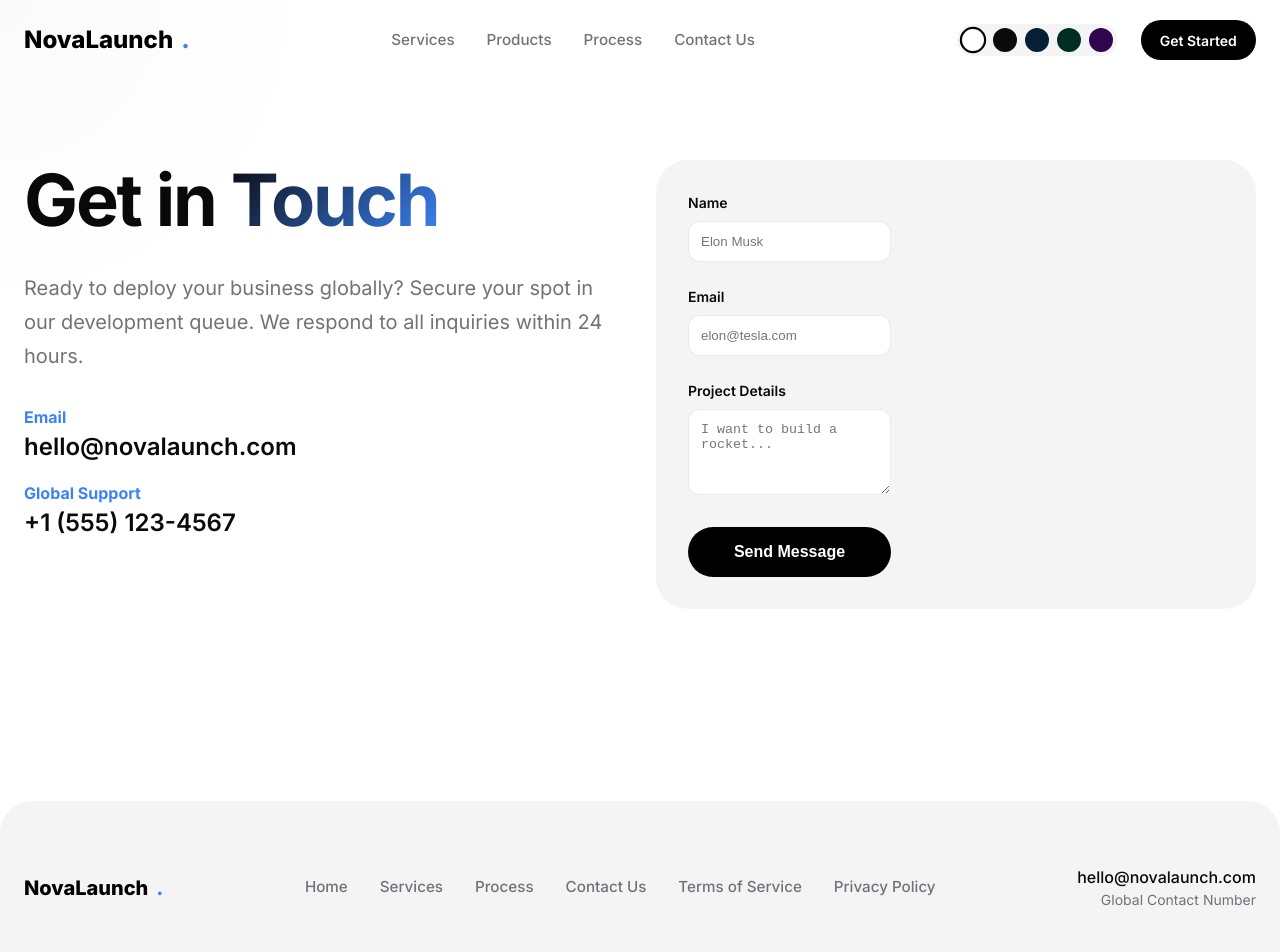
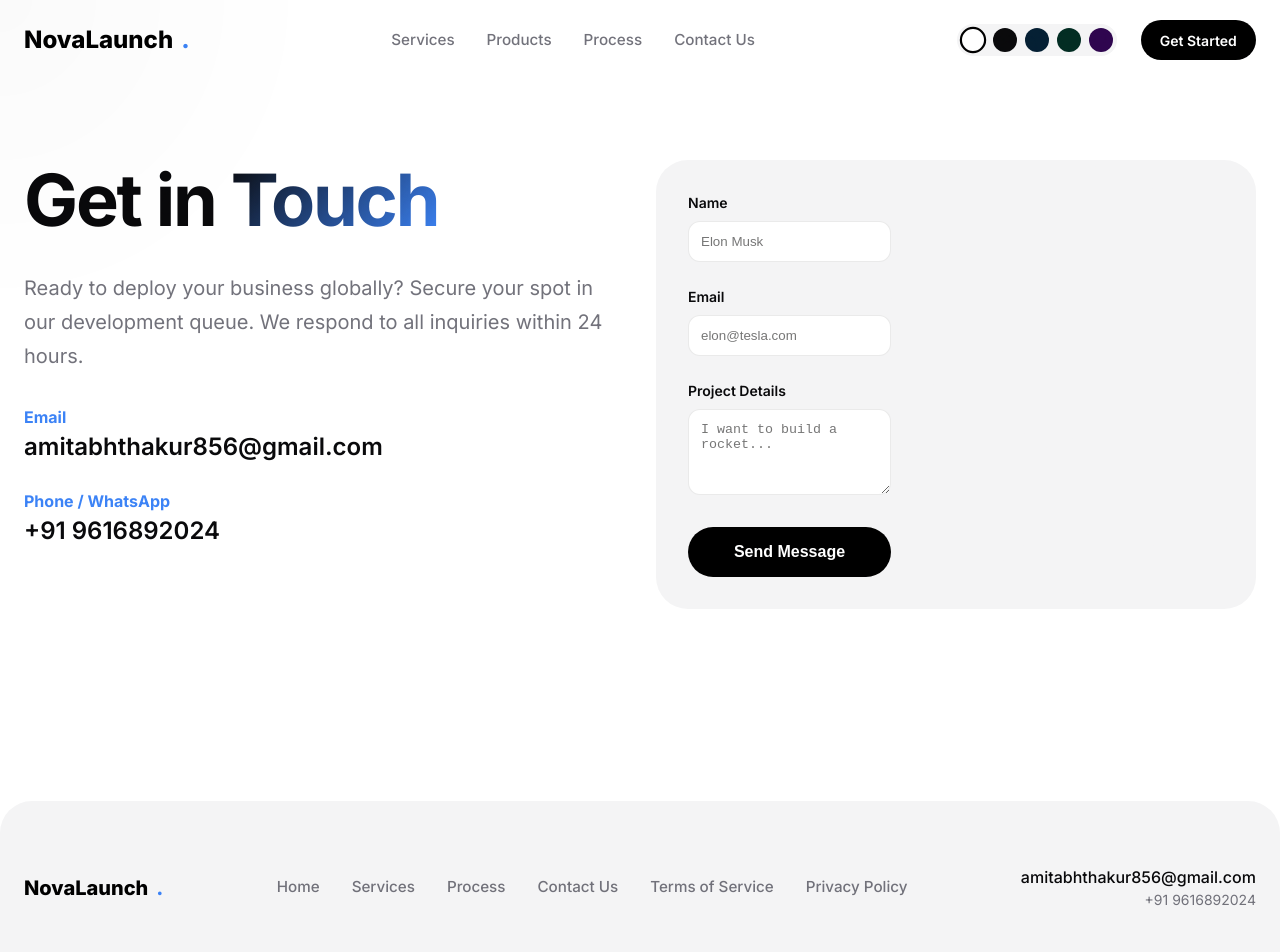
Before and after one commit to humanscarefoun/novalaunch-website, a React (Vite) app: page /contact in a window 1280 px wide. Shown: the top 952 px of the page. Built offline with nearby package versions, Linux system fonts and the light colour scheme.

Commit message:
Update contact details and add WhatsApp redirection

```diff
--- a/src/App.jsx
+++ b/src/App.jsx
@@ -181,8 +181,12 @@ function App() {
               </div>
 
               <div style={{ textAlign: 'right' }}>
-                <div style={{ fontWeight: 500, color: 'var(--color-text)' }}>hello@novalaunch.com</div>
-                <div style={{ color: 'var(--color-text-muted)', fontSize: '0.875rem' }}>Global Contact Number</div>
+                <div style={{ fontWeight: 500, color: 'var(--color-text)' }}>
+                  <a href="mailto:amitabhthakur856@gmail.com" style={{ textDecoration: 'none', color: 'inherit' }}>amitabhthakur856@gmail.com</a>
+                </div>
+                <div style={{ color: 'var(--color-text-muted)', fontSize: '0.875rem' }}>
+                  <a href="https://wa.me/919616892024" target="_blank" rel="noopener noreferrer" style={{ textDecoration: 'none', color: 'inherit' }}>+91 9616892024</a>
+                </div>
               </div>
             </div>
 
--- a/src/pages/Contact.jsx
+++ b/src/pages/Contact.jsx
@@ -27,13 +27,15 @@ export default function Contact() {
               Ready to deploy your business globally? Secure your spot in our development queue. We respond to all inquiries within 24 hours.
             </motion.p>
             <motion.div variants={itemVariants} style={{ marginTop: '2rem' }}>
-              <div style={{ marginBottom: '1rem' }}>
+              <div style={{ marginBottom: '1.5rem' }}>
                 <strong style={{ color: 'var(--color-accent)' }}>Email</strong><br/>
-                <a href="mailto:hello@novalaunch.com" style={{ color: 'var(--color-text)', textDecoration: 'none', fontSize: '1.5rem', fontWeight: 600 }}>hello@novalaunch.com</a>
+                <a href="mailto:amitabhthakur856@gmail.com" style={{ color: 'var(--color-text)', textDecoration: 'none', fontSize: '1.5rem', fontWeight: 600 }}>amitabhthakur856@gmail.com</a>
               </div>
-              <div>
-                <strong style={{ color: 'var(--color-accent)' }}>Global Support</strong><br/>
-                <span style={{ color: 'var(--color-text)', fontSize: '1.5rem', fontWeight: 600 }}>+1 (555) 123-4567</span>
+              <div style={{ marginBottom: '1.5rem' }}>
+                <strong style={{ color: 'var(--color-accent)' }}>Phone / WhatsApp</strong><br/>
+                <a href="https://wa.me/919616892024" target="_blank" rel="noopener noreferrer" style={{ color: 'var(--color-text)', textDecoration: 'none', fontSize: '1.5rem', fontWeight: 600 }}>
+                  +91 9616892024
+                </a>
               </div>
             </motion.div>
           </div>
```
